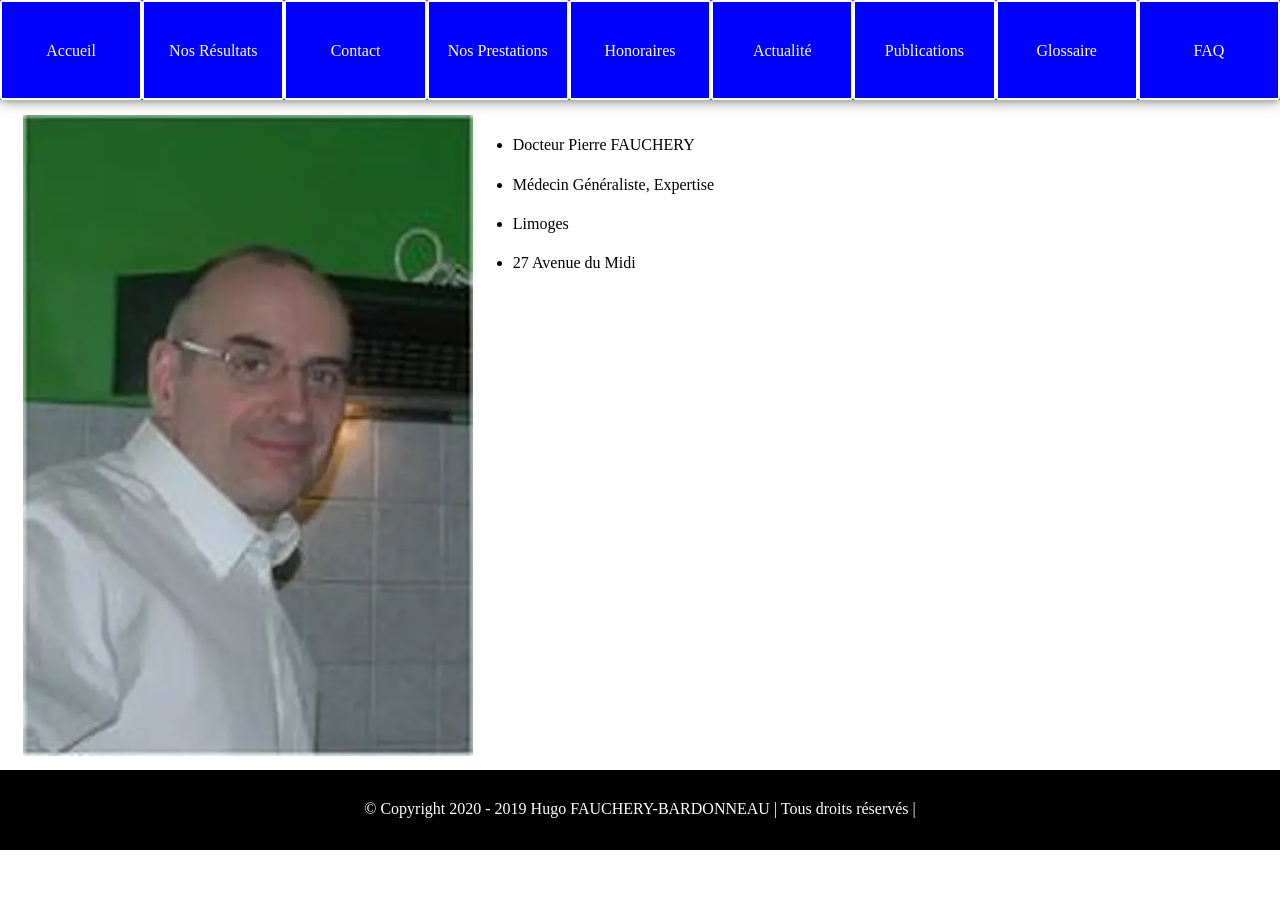
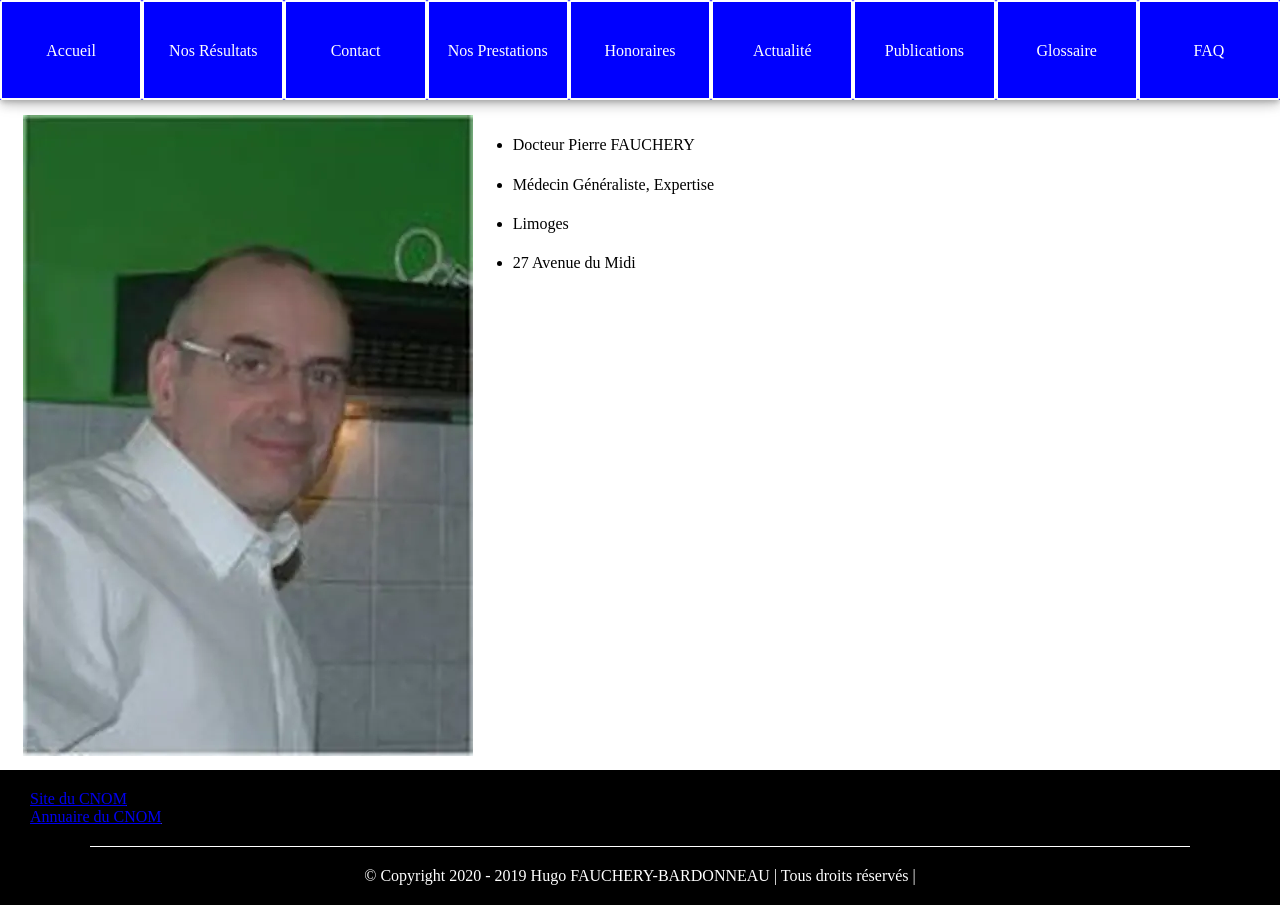
Before and after one commit to Reapy13/door, an Angular app: page / in a window 1280 px wide. Before the commit the page ends 850 px from the top, so only its background shows below. Built offline with nearby package versions, Linux system fonts and the light colour scheme.

Commit message:
feat(#17) : Adds the links for CNOM websites into the footer-banner.

```diff
--- a/src/app/components/footer-banner/footer-banner.component.css
+++ b/src/app/components/footer-banner/footer-banner.component.css
@@ -1,11 +1,49 @@
 .footer-banner {
-  position: static;
-  height : 50px;
+    display: grid;
+    position: static;
 
-  padding-top: 30px;
+    width: 100%;
+    height : auto;
 
-  text-align: center;
+    background-color : black;
+    color : white;
+}
 
-  background-color : black;
-  color : white;
+.info {
+    display: flex;
 }
+
+.links {
+    display: grid;
+
+    width: auto;
+    height: auto;
+    margin-left: 10px;
+    padding: 20px 10px 10px 20px;
+
+    text-align: left;
+
+    color: white;
+    text-decoration: underline;
+}
+
+a {
+    margin: 0;
+}
+
+a:visited {
+    color: white;
+}
+
+a:hover {
+    color: grey;
+}
+
+.copyright {
+    margin: 10px 7% 20px 7%;
+    padding-top: 20px;
+
+    text-align: center;
+
+    border-top: white 1px solid;
+}
--- a/src/app/components/footer-banner/footer-banner.component.html
+++ b/src/app/components/footer-banner/footer-banner.component.html
@@ -1,5 +1,11 @@
 <nav class="footer-banner">
-  <div>
-    © Copyright 2020 - {{year}} Hugo FAUCHERY-BARDONNEAU | Tous droits réservés |
-  </div>
+    <div clas="info">
+        <div class="links">
+            <a href="https://www.conseil-national.medecin.fr/">Site du CNOM</a>
+            <a href="https://www.conseil-national.medecin.fr/annuaire">Annuaire du CNOM</a>
+        </div>
+    </div>
+    <div class="copyright">
+        © Copyright 2020 - {{year}} Hugo FAUCHERY-BARDONNEAU | Tous droits réservés |
+    </div>
 </nav>
```
